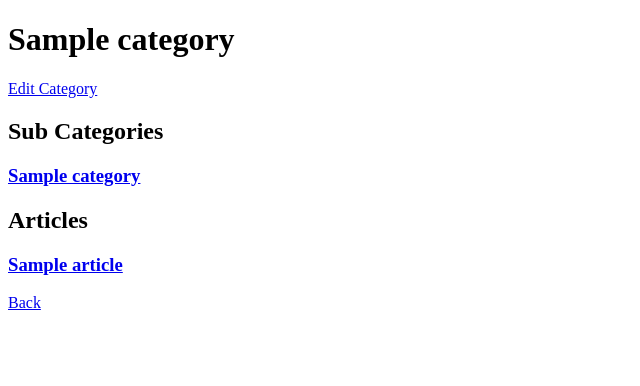
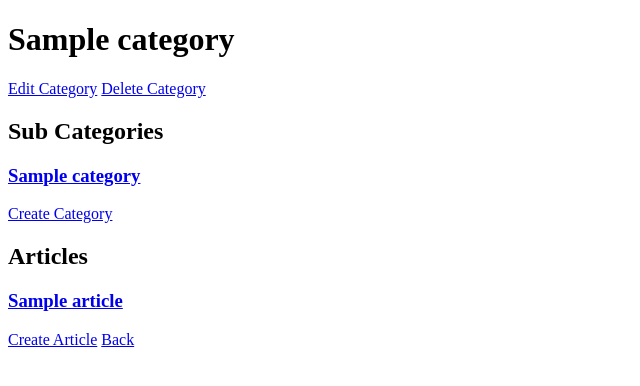
Before and after one commit to cdriehuys/django_helpcenter, a Django app: template helpcenter/templates/helpcenter/category_detail.html in a window 1280 px wide. Shown: the top 386 px of the page, without its empty margins (0-640 px from the left). Run offline with Django 3.2, Linux system fonts and the light colour scheme; the template is opened without the code that fills it: values that come from a table or form of the project are taken from there, others are empty; a user stored in the database is signed in; tables that the repository leaves empty hold one stand-in row (values such as "Sample post").

Commit message:
Adding links to navigate to the new CRUD views.

```diff
--- a/helpcenter/templates/helpcenter/article_confirm_delete.html
+++ b/helpcenter/templates/helpcenter/article_confirm_delete.html
@@ -18,4 +18,6 @@
 
   </form>
 
+  <a href='{{ object.get_absolute_url }}'>Back</a>
+
 {% endblock %}
--- a/helpcenter/templates/helpcenter/category_confirm_delete.html
+++ b/helpcenter/templates/helpcenter/category_confirm_delete.html
@@ -18,4 +18,6 @@
 
   </form>
 
+  <a href='{{ object.get_absolute_url }}'>Back</a>
+
 {% endblock %}
--- a/helpcenter/templates/helpcenter/category_detail.html
+++ b/helpcenter/templates/helpcenter/category_detail.html
@@ -1,6 +1,8 @@
 {% extends 'helpcenter/base.html' %}
 
+
 {% block page_title %}{{ category.title }}{% endblock %}
+
 
 {% block content %}
 
@@ -10,11 +12,19 @@
     <a href='{{ category.get_update_url }}'>Edit Category</a>
   {% endif %}
 
-  {% if categories %}
+  {% if perms.delete_category %}
+    <a href='{{ category.get_delete_url }}'>Delete Category</a>
+  {% endif %}
+
+  {% if categories or perms.add_category %}
 
     <h2>Sub Categories</h2>
 
     {% include 'helpcenter/snippets/category_listing.html' %}
+
+    {% if perms.add_category %}
+      <a href='{% url "helpcenter:category-create" %}'>Create Category</a>
+    {% endif %}
 
   {% endif %}
 
@@ -24,6 +34,10 @@
 
     {% include 'helpcenter/snippets/article_listing.html' %}
 
+    {% if perms.add_article %}
+      <a href='{% url "helpcenter:article-create" %}'>Create Article</a>
+    {% endif %}
+
   {% endif %}
 
   <a href='{{ category.get_parent_url }}'>Back</a>
```
Also changed, not shown: helpcenter/templates/helpcenter/article_detail.html (+8 -0 lines).
